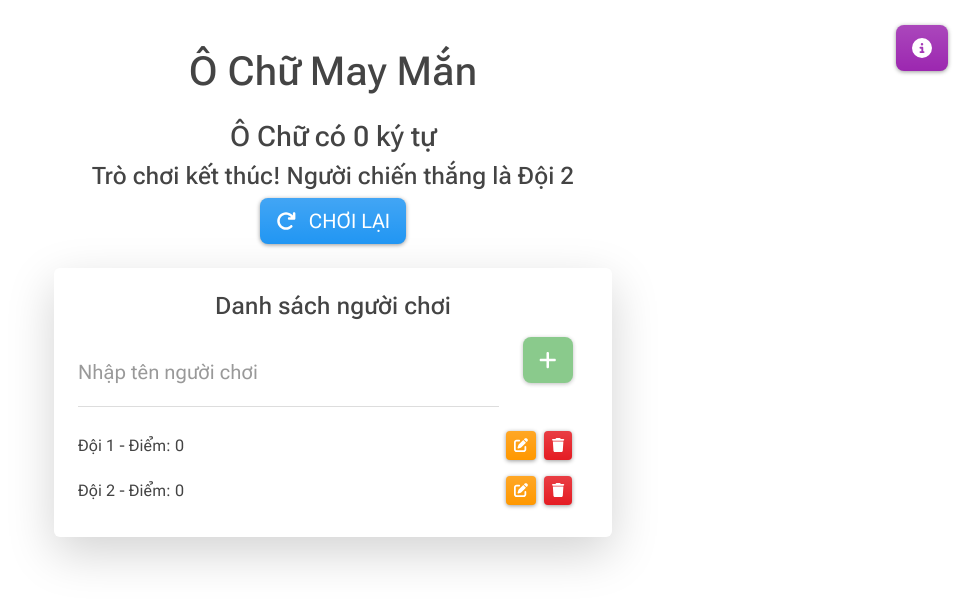
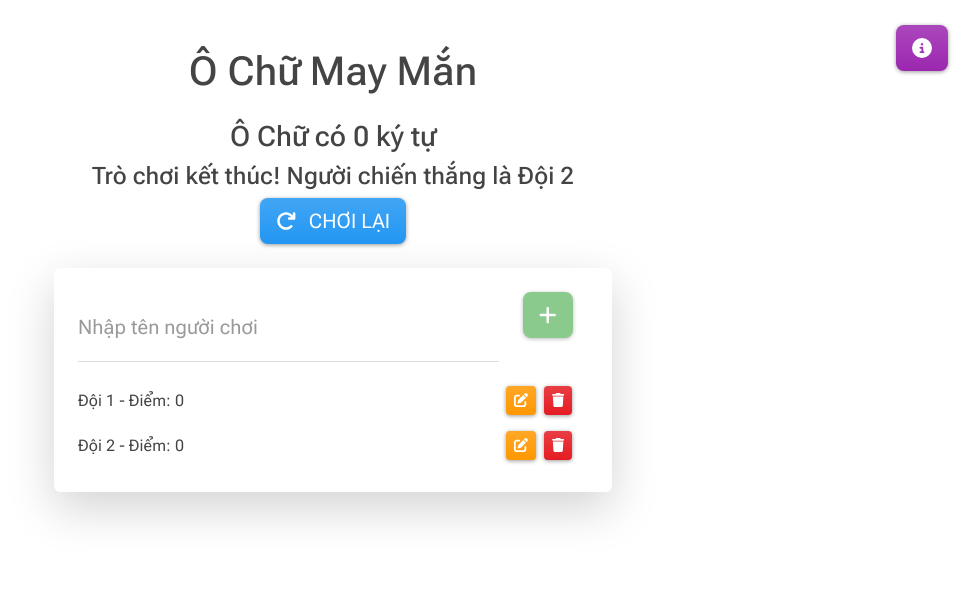
Before and after one commit to tungpham42/ochu, a React (Create React App) app: page / in a window 1280 px wide. Shown: the top 604 px of the page, without its empty margins (307-1280 px from the left). Built offline with nearby package versions, Linux system fonts and the light colour scheme; no server answers.

Commit message:
remove heading

```diff
--- a/src/components/KambriaWordPuzzle.js
+++ b/src/components/KambriaWordPuzzle.js
@@ -337,7 +337,6 @@ const KambriaWordPuzzle = () => {
       />
 
       <div className="mt-4 col-lg-6 col-md-8 col-sm-10 col-xs-12 mx-auto shadow-lg p-4 rounded">
-        <h4 className="text-center mb-3">Danh sách người chơi</h4>
         <Form onSubmit={(e) => e.preventDefault()} className="mb-3 mx-auto">
           <Row>
             <Col>
--- a/src/components/WordPuzzle.js
+++ b/src/components/WordPuzzle.js
@@ -361,7 +361,6 @@ const WordPuzzle = () => {
       />
 
       <div className="mt-4 col-lg-6 col-md-8 col-sm-10 col-xs-12 mx-auto shadow-lg p-4 rounded">
-        <h4 className="text-center mb-3">Danh sách người chơi</h4>
         <Form onSubmit={(e) => e.preventDefault()} className="mb-3 mx-auto">
           <Row>
             <Col>
```
